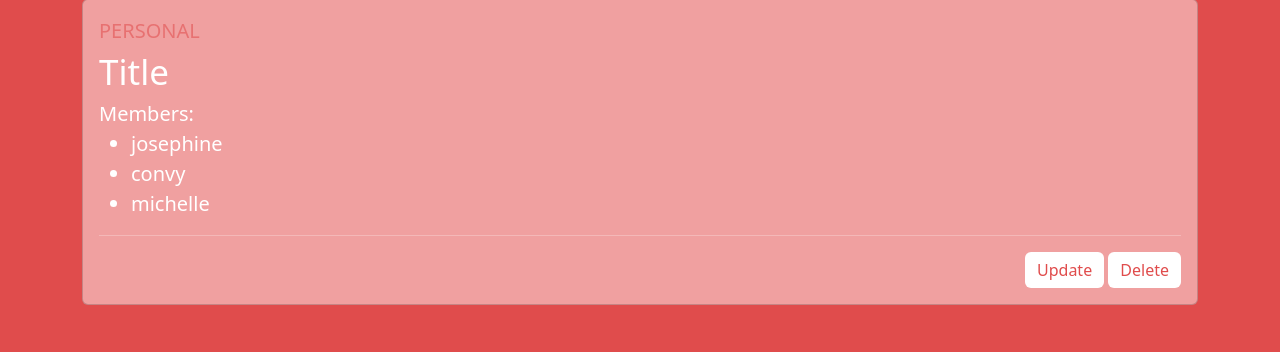
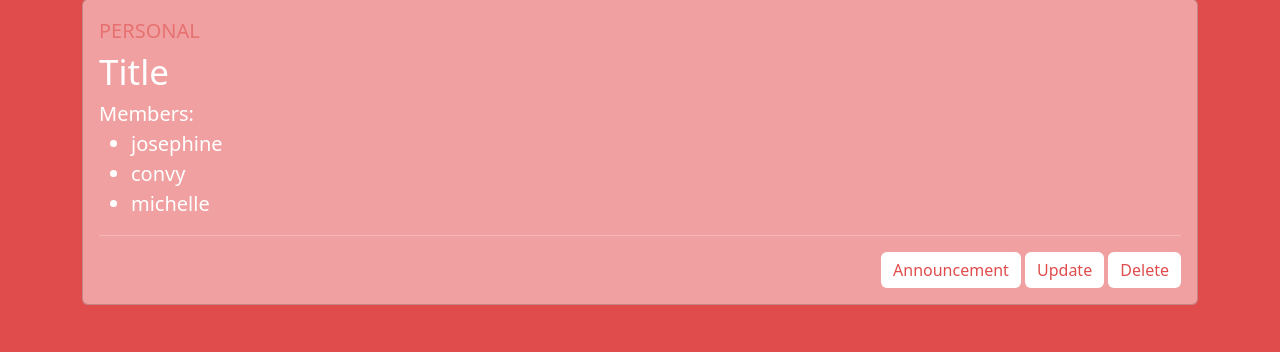
Before and after one commit to josephinesumargo/Convy-Micine, a Django app: page /group/group/ in a window 1280 px wide. Shown: the part 185-537 px from the top of the page. Run offline with Django 4.2, Linux system fonts and the light colour scheme; data comes from the database, SQL or seed files in the repository; both versions use the stored data as it was after the commit; some libraries are stand-ins or nearby versions.

Commit message:
base announcement added

```diff
--- a/group/admin.py
+++ b/group/admin.py
@@ -1,5 +1,6 @@
 from django.contrib import admin
-from .models import Group
+from .models import Group, Announcement
 
 # Register your models here.
 admin.site.register(Group)
+admin.site.register(Announcement)
--- a/group/models.py
+++ b/group/models.py
@@ -1,4 +1,4 @@
-from datetime import timezone
+from django.utils import timezone
 from django.db import models
 from django.contrib.auth.models import User
 
@@ -13,3 +13,16 @@ class Group(models.Model):
 
     def __str__(self):
         return self.title + " - " + self.category
+
+class Announcement(models.Model):
+    user = models.ForeignKey(User, on_delete=models.CASCADE)
+    title = models.CharField(max_length=225, blank=False)
+    body = models.TextField(blank=True)
+    published = models.DateTimeField(default=timezone.now)
+    group = models.ForeignKey(Group, on_delete=models.CASCADE, default=1)
+
+    class Meta:
+        ordering = ('-published',)
+
+    def __str__(self):
+        return self.title
--- a/group/templates/group/group.html
+++ b/group/templates/group/group.html
@@ -23,6 +23,7 @@
             </div>
             <hr>
             <div align="right">
+                <a href="{% url 'group:announcement' group.id %}" class="btn btn-outline-success">Announcement</a>
                 <a href="{% url 'group:update-group' group.id %}" class="btn btn-outline-success">Update</a>
                 <a href="{% url 'group:delete-group' group.id %}" class="btn btn-outline-danger">Delete</a>
             </div>
--- a/group/urls.py
+++ b/group/urls.py
@@ -8,4 +8,8 @@ urlpatterns = [
     path('group-add/', views.add_group, name="add-group"),
     path('group-update/<group_id>', views.update_group, name="update-group"),
     path('group-delete/<group_id>', views.delete_group, name="delete-group"),
+    path('announcement/<group_id>', views.announcement, name="announcement"),
+    path('announcement-add/', views.add_announcement, name="add-announcement"),
+    path('announcement-update/<announcement_id>', views.update_announcement, name="update-announcement"),
+    path('announcement-delete/<announcement_id>', views.delete_announcement, name="delete-announcement"),
 ]
--- a/group/views.py
+++ b/group/views.py
@@ -1,6 +1,6 @@
 from django.shortcuts import render, redirect
-from group.models import Group
-from group.forms import GroupForm
+from group.models import Group, Announcement
+from group.forms import GroupForm, AnnouncementForm
 
 # Create your views here.
 def group(request):
@@ -39,3 +39,40 @@ def delete_group(request, group_id):
 	group = Group.objects.get(pk=group_id)
 	group.delete()
 	return redirect('group:group')
+
+# announcement
+def announcement(request, group_id):
+	announcements = Announcement.objects.filter(group__pk = group_id)
+	return render(request, 'group/announcement.html', {'announcements': announcements})
+
+def add_announcement(request):
+	submitted = False
+	if request.method == "POST":
+		form = AnnouncementForm(request.POST, request.FILES)
+		if form.is_valid():
+			announcement = form.save(commit=False)
+			announcement.user = request.user
+			announcement.save()
+			return redirect('group:group')	# should be announcement
+	else:
+		form = AnnouncementForm
+		if 'submitted' in request.GET:
+			submitted = True
+
+	return render(request, 'group/announcement_add.html', {'form':form, 'submitted':submitted})
+
+def update_announcement(request, announcement_id):
+	announcement = Announcement.objects.get(pk=announcement_id)
+	form = AnnouncementForm(request.POST or None, request.FILES or None, instance=announcement)
+	if form.is_valid():
+		form.save()
+		return redirect('group:group') # should be announcement
+
+	return render(request, 'group/announcement_update.html',
+		{'announcement': announcement,
+		'form':form})
+
+def delete_announcement(request, announcement_id):
+	announcement = Announcement.objects.get(pk=announcement_id)
+	announcement.delete()
+	return redirect('group:group') # should be announcement
```
Also changed, not shown: group/forms.py (+6 -1 lines), group/templates/group/announcement.html (added, +47 -0 lines), group/templates/group/announcement_add.html (added, +19 -0 lines), group/templates/group/announcement_update.html (added, +18 -0 lines), db.sqlite3, group/migrations/0003_announcement.py (added), group/migrations/0004_remove_announcement_group.py (added), group/migrations/0005_announcement_group.py (added), group/migrations/0006_announcement_body.py (added).
